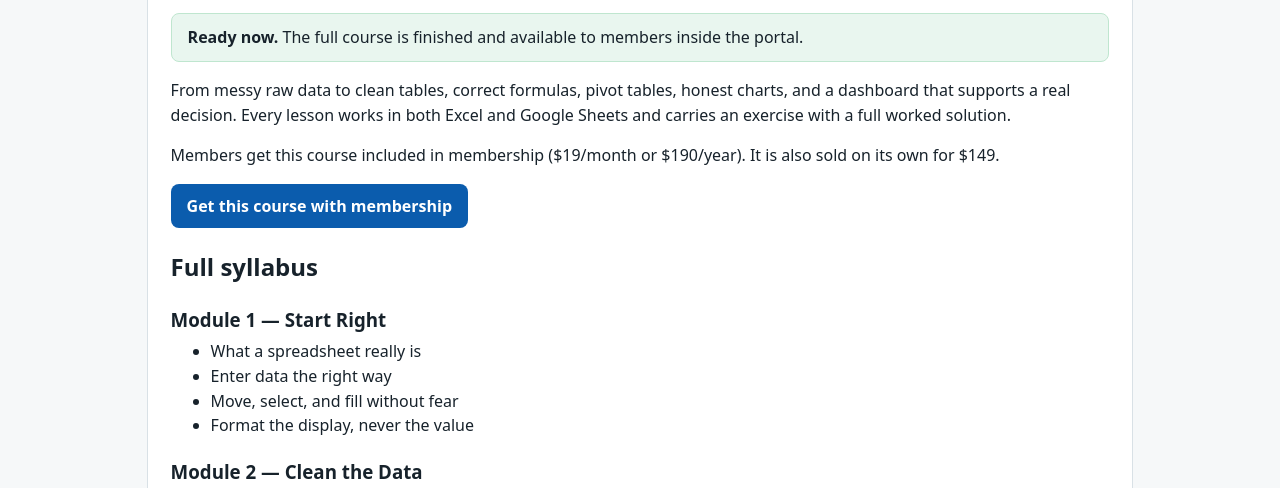
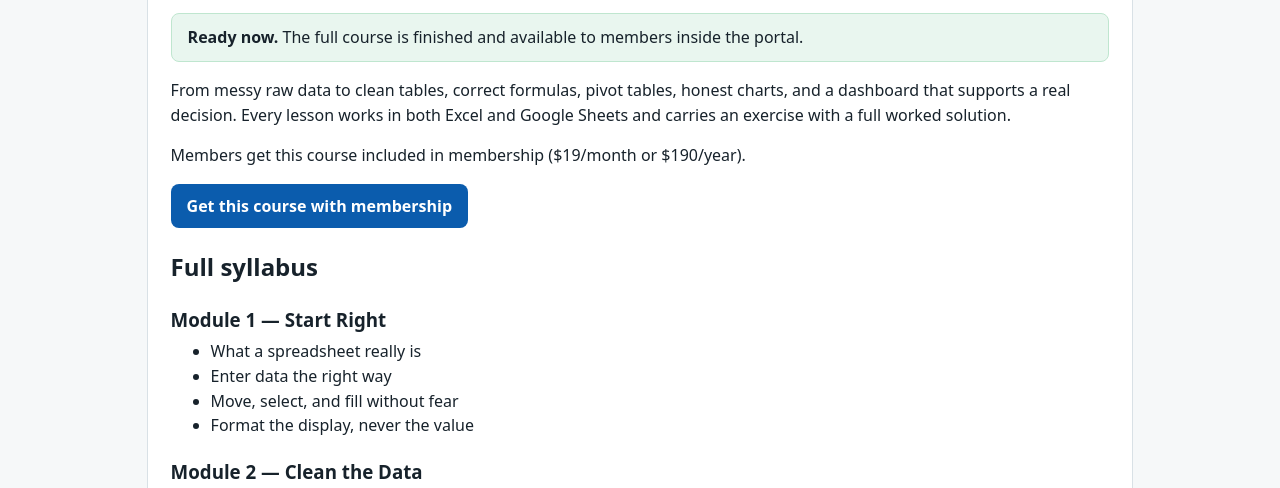
Before and after one commit to darkgyft2126-cell/skillworkbench, a plain HTML site: page courses/data-analytics-excel.html in a window 1280 px wide. Shown: the part 250-738 px from the top of the page. Drawn offline with Linux system fonts and the light colour scheme; files whose address does not match are found by name.

Commit message:
Data analytics flagship: remove unconfirmed standalone price until its build lands

```diff
--- a/courses/data-analytics-excel.html
+++ b/courses/data-analytics-excel.html
@@ -26,7 +26,7 @@
   <p class="meta">Beginner · 7 modules · 32 lessons · about 10 hours</p>
   <p class="status"><strong>Ready now.</strong> The full course is finished and available to members inside the portal.</p>
   <p>From messy raw data to clean tables, correct formulas, pivot tables, honest charts, and a dashboard that supports a real decision. Every lesson works in both Excel and Google Sheets and carries an exercise with a full worked solution.</p>
-  <p>Members get this course included in membership ($19/month or $190/year). It is also sold on its own for $149.</p>
+  <p>Members get this course included in membership ($19/month or $190/year).</p>
   <p><a class="btn" href="../subscribe.html">Get this course with membership</a></p>
   <h2>Full syllabus</h2>
     <section class="module">
```
